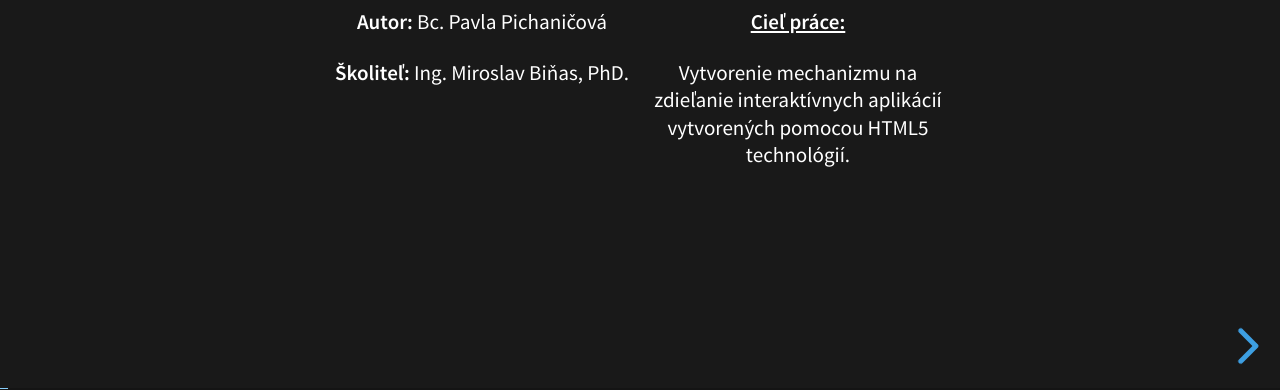
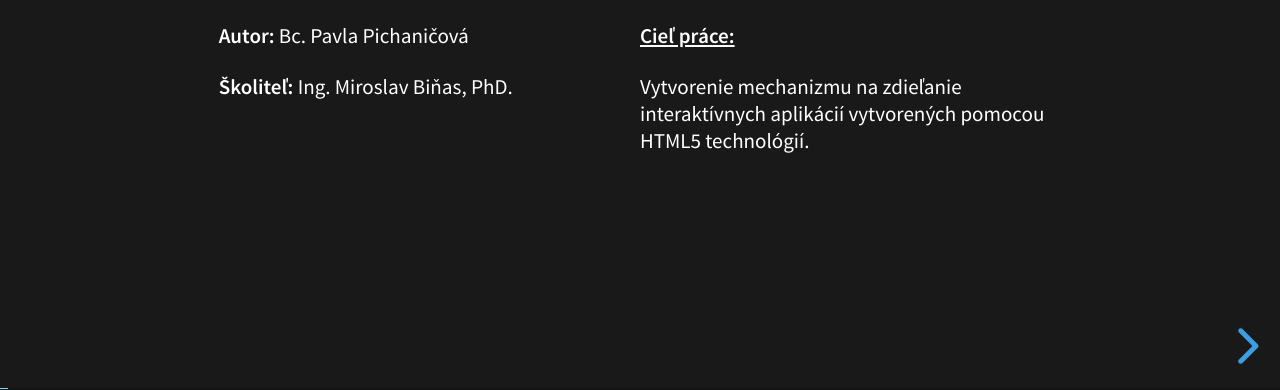
Before and after one commit to pavlapp/presentation, a website: page index.html in a window 1280 px wide. Shown: the part 410-800 px from the top of the page. Drawn offline with Linux system fonts and the light colour scheme.

Commit message:
presentation

```diff
--- a/css/myStyle.css
+++ b/css/myStyle.css
@@ -1,3 +1,15 @@
+
+.main-information {
+    font-size: 1.5vw;
+    display: flex;
+    margin: 0 10%;
+    text-align: left;
+}
+
+.main-information div{
+    width: 50%;
+}
+
 .first-slide h1 {
     text-transform: initial;
     margin-bottom: 0;
--- a/index.html
+++ b/index.html
@@ -29,12 +29,12 @@
         <section>
             <h2>Tvorba aplikácií pre interaktívne tabule</h2>
 
-            <div class="main-information" style="font-size: 1.5vw; display: flex; margin: 0 20%;">
-                <div class="content-author" style="width: 50%;">
+            <div class="main-information">
+                <div class="content-author">
                     <p><b>Autor:</b> Bc. Pavla Pichaničová</p>
                     <p><b>Školiteľ:</b> Ing. Miroslav Biňas, PhD.</p>
                 </div>
-                <div class="content-description" style="width: 50%;">
+                <div class="content-description">
                     <p><u><b>Cieľ práce:</b></u></p>
                     <p>
                         Vytvorenie mechanizmu na zdieľanie interaktívnych aplikácií vytvorených pomocou HTML5
```
